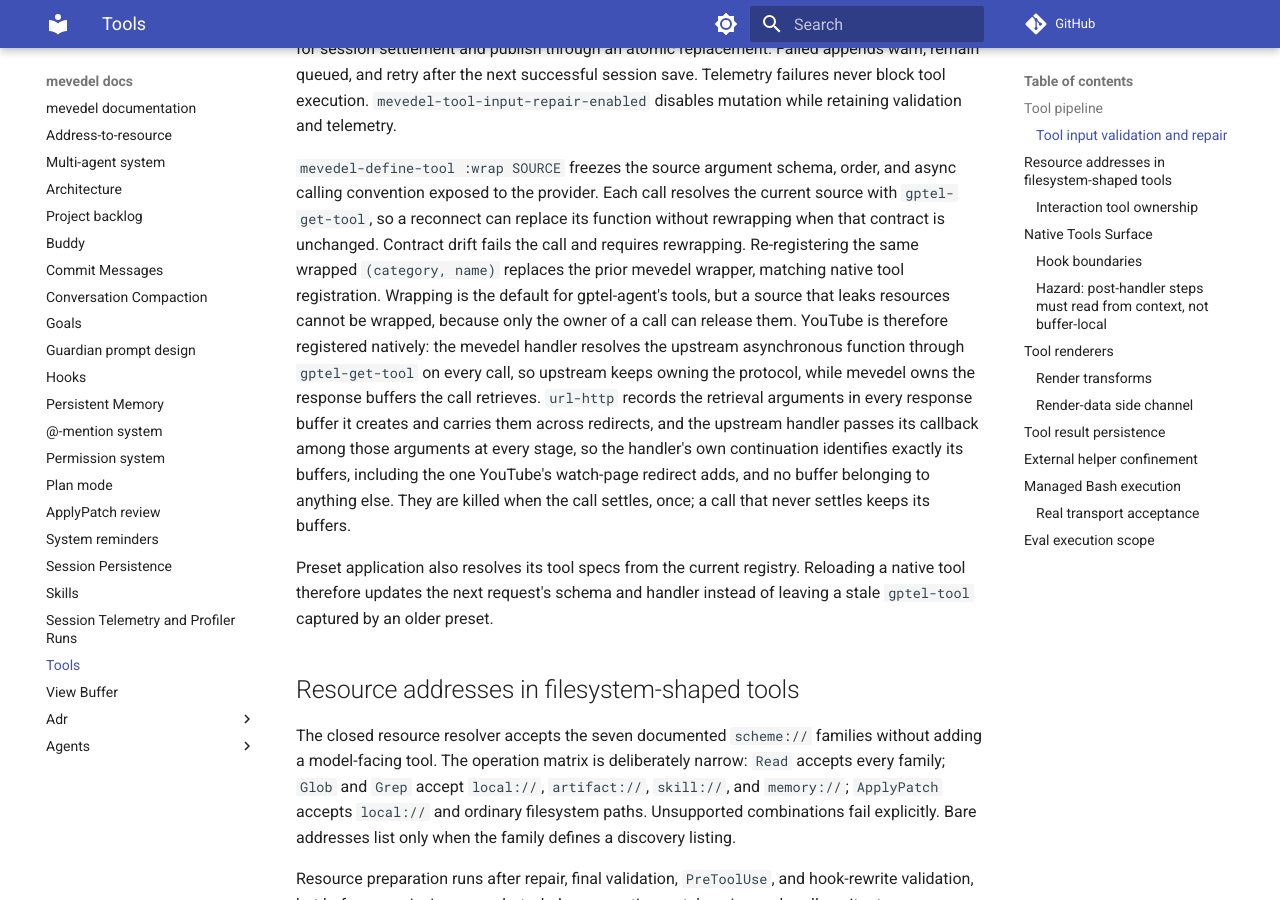
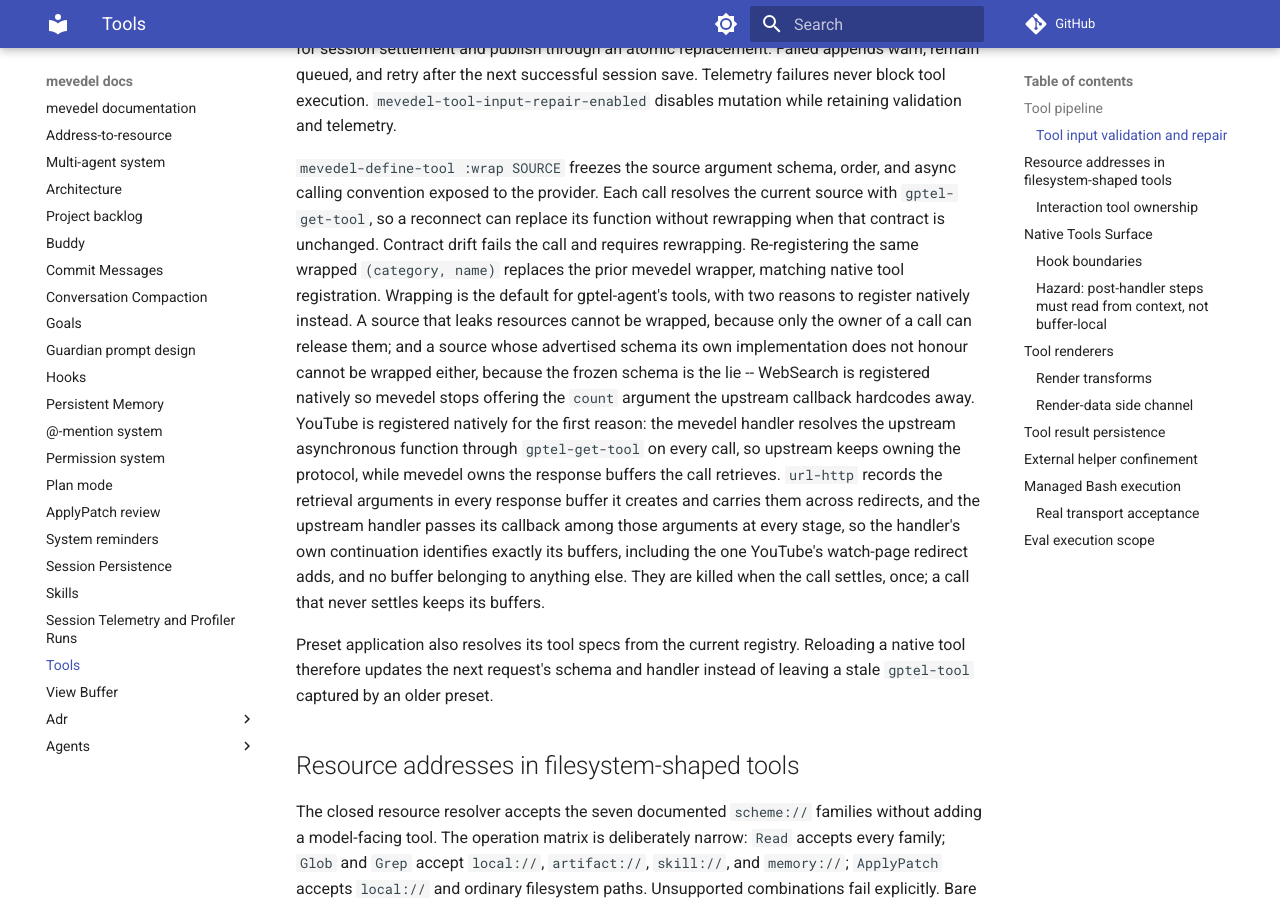
Before and after one commit to FrauH0lle/mevedel, an MkDocs documentation site: the page built from docs/tools.md, in a window 1280 px wide and 900 px high, scrolled down 4732 px. Built offline with MkDocs 1.6.1 and Material for MkDocs 9.7.7, drawn with Linux system fonts in a browser that asks for light colours; comment, search, counter and statistics services are not loaded.

Commit message:
fix(web): Stop offering the WebSearch count the upstream ignores
gptel-agent's WebSearch schema advertises a `count' argument and its own
parsing callback hardcodes five results, so the count mevedel forwarded
correctly died upstream: `count=3' silently returned five, `count=20'
returned five, and the model reasonably concluded only five results
exist.  mevedel's own prompt file taught the argument, so both halves of
the lie reached the model.  Verified against the local gptel-agent
checkout, the Eask-installed copy, upstream master, and every open
upstream pull request; patching upstream is outside this campaign's
write boundary, and would not be undone by this change -- once the
callback honours the argument, the wrap can return.

Wrapping freezes the source schema, so owning the schema means
registering natively, the same move YouTube already made in this file
for its own reason.  The handler resolves the upstream asynchronous
function through `gptel-get-tool' on every call, so upstream keeps
owning the search protocol; WebSearch leaks no buffers, because the
upstream fetch kills its own.

* mevedel-tool-web.el (mevedel-tool-web--websearch-function)
(mevedel-tool-web--websearch): New native adapter.
(mevedel-tool-web--register): Register WebSearch natively, query only.
* tools/websearch.md: Drop the count claim and its example.
* test/test-mevedel-tool-web.el: Assert the schema offers no count and
the registration is async; correct the commentary.
* docs/tools.md: Record the second reason a tool is registered natively.

```diff
--- a/docs/tools.md
+++ b/docs/tools.md
@@ -182,9 +182,13 @@
 without rewrapping when that contract is unchanged.  Contract drift fails the
 call and requires rewrapping.  Re-registering the same wrapped `(category,
 name)` replaces the prior mevedel wrapper, matching native tool registration.
-Wrapping is the default for gptel-agent's tools, but a source that leaks
-resources cannot be wrapped, because only the owner of a call can release them.
-YouTube is therefore registered natively: the mevedel handler resolves the
+Wrapping is the default for gptel-agent's tools, with two reasons to register
+natively instead. A source that leaks resources cannot be wrapped, because
+only the owner of a call can release them; and a source whose advertised
+schema its own implementation does not honour cannot be wrapped either,
+because the frozen schema is the lie -- WebSearch is registered natively so
+mevedel stops offering the `count` argument the upstream callback hardcodes
+away. YouTube is registered natively for the first reason: the mevedel handler resolves the
 upstream asynchronous function through `gptel-get-tool` on every call, so
 upstream keeps owning the protocol, while mevedel owns the response buffers the
 call retrieves. `url-http` records the retrieval arguments in every response
```
Also changed, not shown: tools/websearch.md (+2 -2 lines), 2 other files.
